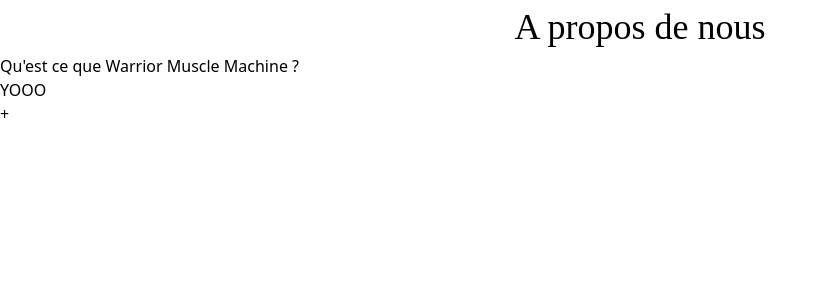
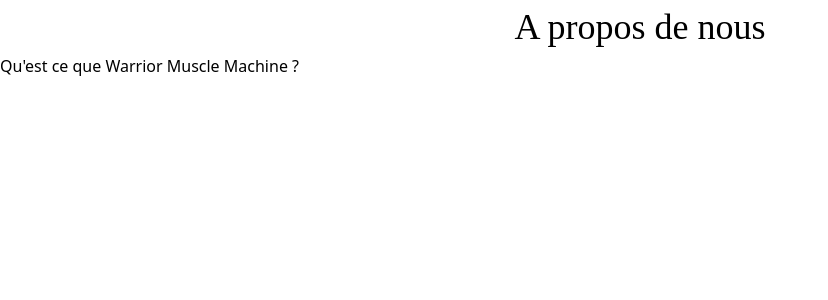
Before and after one commit to Ozheim/Warrior-Muscle-Machine, a React (Create React App) app in the folder musculation-auto/: page /About in a window 1280 px wide. Shown: the top 300 px of the page, without its empty margins (0-828 px from the left). Built offline with nearby package versions, Linux system fonts and the light colour scheme.

Commit message:
Work in progress on Footer, Accordion component added

```diff
--- a/musculation-auto/package.json
+++ b/musculation-auto/package.json
@@ -3,6 +3,11 @@
   "version": "0.1.0",
   "private": true,
   "dependencies": {
+    "@fortawesome/fontawesome-svg-core": "^6.6.0",
+    "@fortawesome/free-brands-svg-icons": "^6.6.0",
+    "@fortawesome/free-regular-svg-icons": "^6.6.0",
+    "@fortawesome/free-solid-svg-icons": "^6.6.0",
+    "@fortawesome/react-fontawesome": "^0.2.2",
     "@headlessui/react": "^2.1.2",
     "@heroicons/react": "^2.1.5",
     "@tailwindcss/forms": "^0.5.7",
--- a/musculation-auto/src/App.js
+++ b/musculation-auto/src/App.js
@@ -7,7 +7,6 @@
   return (
     <BrowserRouter>
       <AppRouter />
-      <Footer />
     </BrowserRouter>
   );
 }
--- a/musculation-auto/src/Pages/Home.js
+++ b/musculation-auto/src/Pages/Home.js
@@ -5,6 +5,7 @@
 import Videobackground from "../components/Videobackground";
 import { Link } from "react-router-dom";
 import bgvideo from "../assets/bgvideo.mp4";
+import Accordion from "../components/Accordion";
 
 const navigation = [
   { name: "Accueil", href: "/Home" },
@@ -136,6 +137,7 @@
           </div>
         </div>
       </div>
+      <Accordion />
     </div>
   );
 }
--- /dev/null
+++ b/musculation-auto/src/components/Accordion.js
@@ -0,0 +1,23 @@
+import React, { useState } from "react";
+import { Footer } from "./Footer.js";
+import { FontAwesomeIcon } from "@fortawesome/react-fontawesome";
+import { faArrowDown } from "@fortawesome/free-solid-svg-icons";
+
+const Accordion = () => {
+  const [isActive, setIsActive] = useState(false);
+  return (
+    <>
+      <div className="accordion-title" onClick={() => setIsActive(!isActive)}>
+        <div>
+          <FontAwesomeIcon icon={faArrowDown} style={{ color: "#74C0FC" }} />
+        </div>
+      </div>
+      {isActive && (
+        <div className="accordion">
+          <Footer />
+        </div>
+      )}
+    </>
+  );
+};
+export default Accordion;
--- a/musculation-auto/src/components/Footer.js
+++ b/musculation-auto/src/components/Footer.js
@@ -1,9 +1,8 @@
-import React, { useState } from "react";
+import React from "react";
 import "../Styles/components/Footer.scss";
 
-const Footer = () => {
-  const [isActive, setIsActive] = useState(false);
-  const AccordionFooter = (
+export function Footer() {
+  return (
     <div className="footer-container">
       <>
         <div className="Newsletter">
@@ -22,16 +21,6 @@
       </>
     </div>
   );
-
-  return (
-    <>
-      <div className="accordion-title" onClick={() => setIsActive(!isActive)}>
-        <div>YOOO </div>
-        <div>+</div>
-      </div>
-      {isActive && <div className="accordion">{AccordionFooter}</div>}
-    </>
-  );
-};
+}
 
 export default Footer;
```
Also changed, not shown: 1 other file (tests, documents, lock files or other folders).
